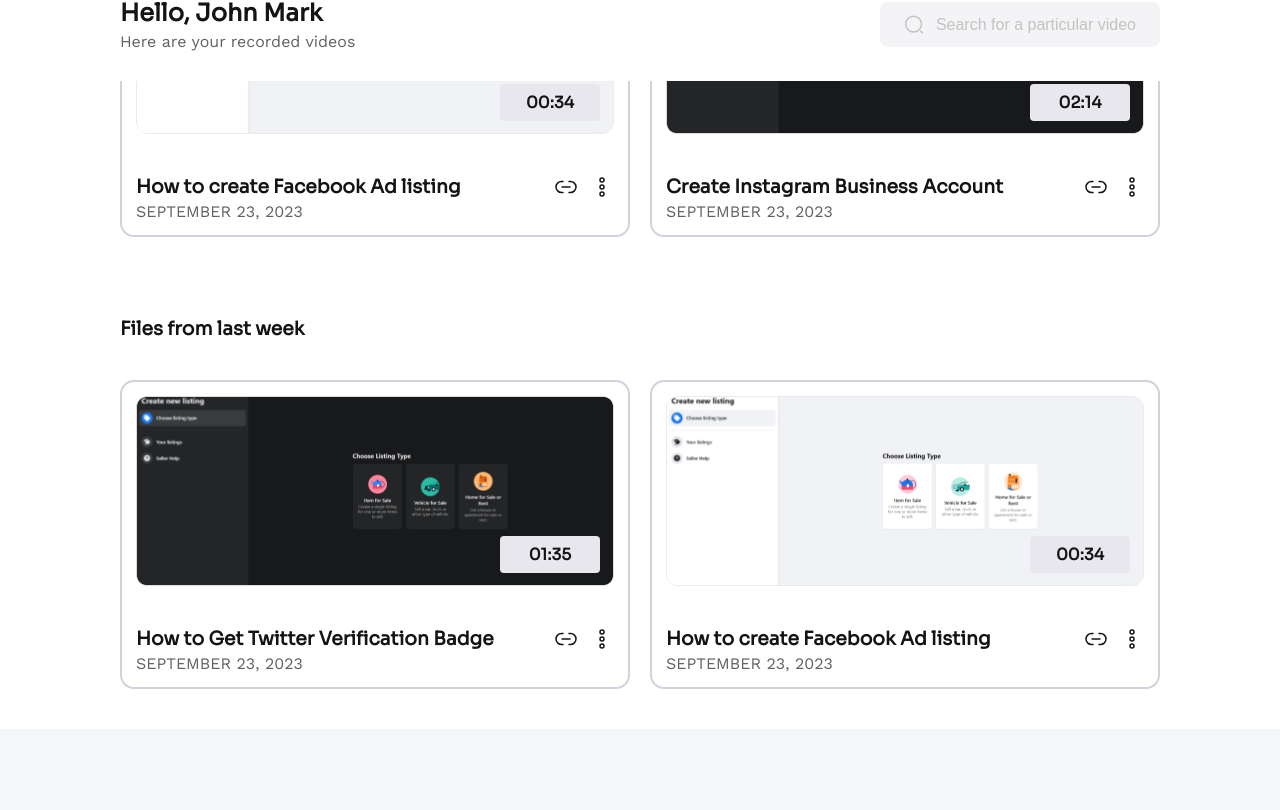
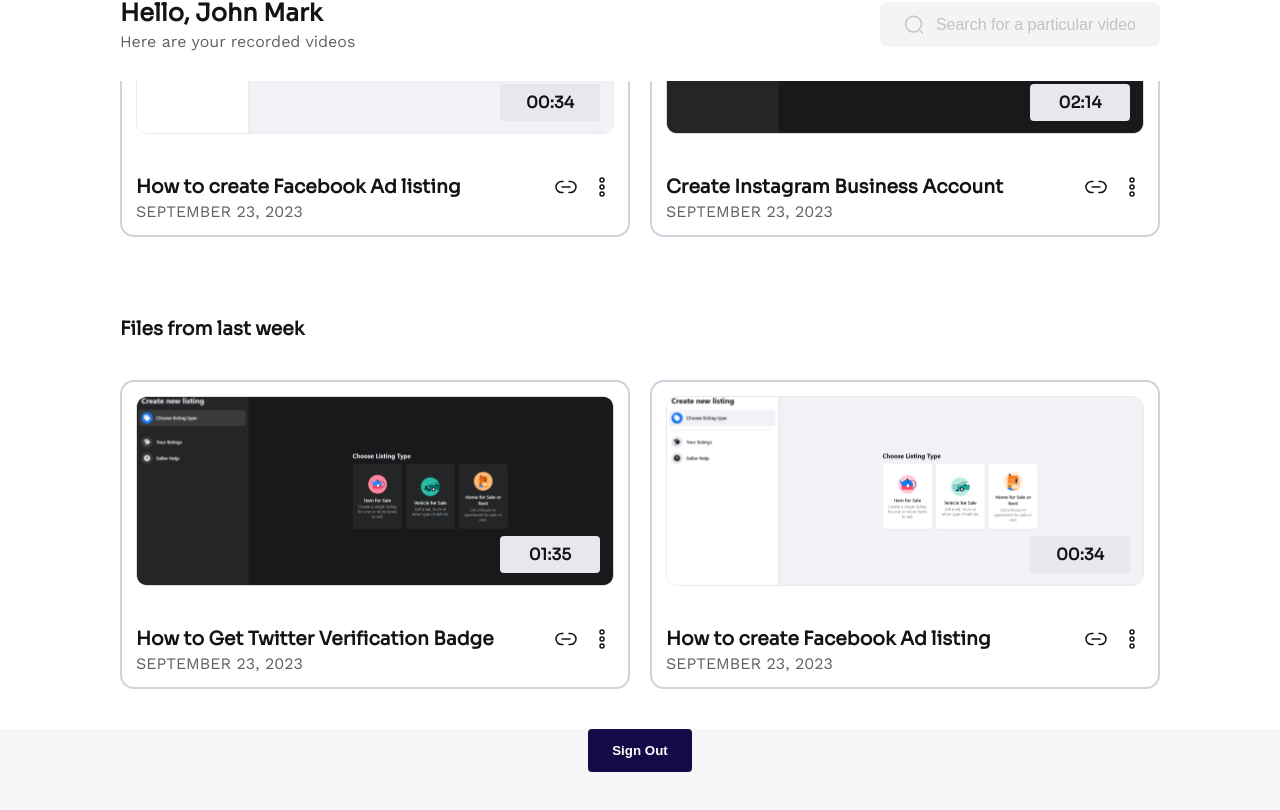
Before and after one commit to Udokaineh/HNG-stage-5, a React (Create React App) app: page /FullVideoRepo in a window 1280 px wide. Shown: the part 372-1182 px from the top of the page. Before the commit the page ends 1101 px from the top, so only its background shows below. Built offline with nearby package versions, Linux system fonts and the light colour scheme.

Commit message:
added a signout button

```diff
--- a/src/App.css
+++ b/src/App.css
@@ -1191,3 +1191,20 @@
   justify-content: center;
   column-gap: 8px;
 }
+
+.signout {
+  background-color: #120B48;
+  color:#fff;
+  border: none;
+  outline: none;
+  padding: 14px 24px;
+  width: 100%;
+  font-weight: bold;
+  border-radius: 4px;
+}
+.fullvideorepo-div {
+  display: flex;
+  align-items: center;
+  flex-direction: column;
+  padding-bottom: 40px;
+}
--- a/src/App.js
+++ b/src/App.js
@@ -2,22 +2,19 @@
 import { BrowserRouter as Router, Routes, Route } from "react-router-dom"
 import LandingPage from "./LandingPage.jsx"
 import SignIn from "./SignIn.jsx"
-import FullVideoRepo from "./FullVideoRepo.jsx"
 import VideoView from "./VideoView.jsx";
 import RecordReady from "./RecordReady.jsx"
 import SendRecord from "./SendRecord.jsx"
 import WebStore from "./WebStore.jsx"
 import Overlay from "./Overlay.jsx"
 import Popup from "./Popup.jsx";
+import FullVideoRepo from "./FullVideoRepo.jsx"
 import './App.css';
 
 
 
 function App() {
     return (
-    //   <div>
-    //     <Popup />
-    //   </div>
         <Router>
             <div className="App">
                 <Routes>
--- a/src/FullVideoRepo.jsx
+++ b/src/FullVideoRepo.jsx
@@ -1,17 +1,20 @@
-import React from "react"
+import React from "react";
 import RepoHeader from "./RepoHeader.jsx";
 import VideoRepository from "./VideoRepository.jsx";
 import LastWeekRepo from "./LastWeekRepo.jsx";
-
+import {Link} from "react-router-dom"
 
 const FullVideoRepo = () => {
-    return(
-        <div>
-            <RepoHeader />
-            <VideoRepository />
-            <LastWeekRepo />
-        </div>
-    )
-}
+  return (
+    <div className="fullvideorepo-div">
+      <RepoHeader />
+      <VideoRepository />
+      <LastWeekRepo />
+      <Link to="/SignIn">
+        <button className="signout">Sign Out</button>
+      </Link>
+    </div>
+  );
+};
 
 export default FullVideoRepo;
```
